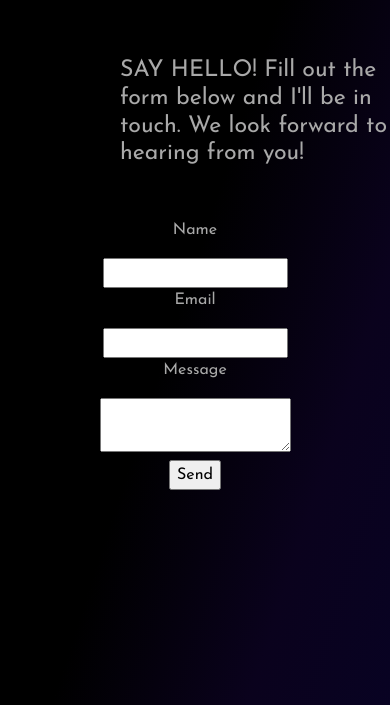
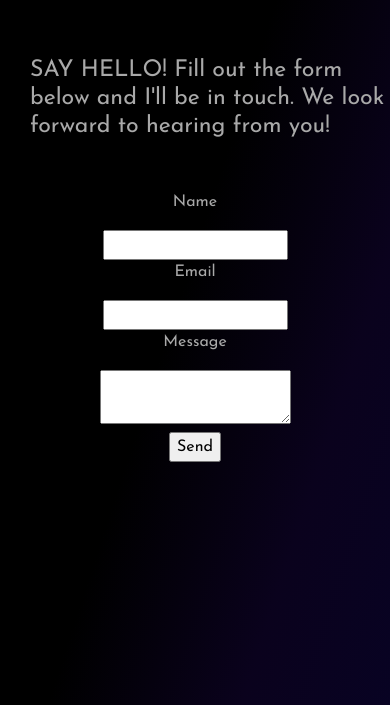
Before and after one commit to juliagranada/pastry, a plain HTML site: page pages/contact.html in a window 390 px wide. Shown: the part 139-844 px from the top of the page. Drawn offline with nearby package versions, Linux system fonts and the light colour scheme.

Commit message:
Hice responsive la sección Contact.

```diff
--- a/pages/contact.html
+++ b/pages/contact.html
@@ -66,7 +66,11 @@
 
 <main>
 
+	<section class="greeting">
+
 	<h3>SAY HELLO! Fill out the form below and I'll be in touch. We look forward to hearing from you!</h3>
+
+	</section>
 
 
 
--- a/styles/styles.css
+++ b/styles/styles.css
@@ -774,6 +774,10 @@ h3 {
 	margin-left: 0px;
 }
 
+.greeting h3 {
+	margin-left: 30px;
+}
+
 
 
 }
@@ -924,6 +928,10 @@ h3 {
 	margin-left: 0px;
 }
 
+.greeting h3 {
+	margin-left: 30px;
+}
+
 }
 
 
```
